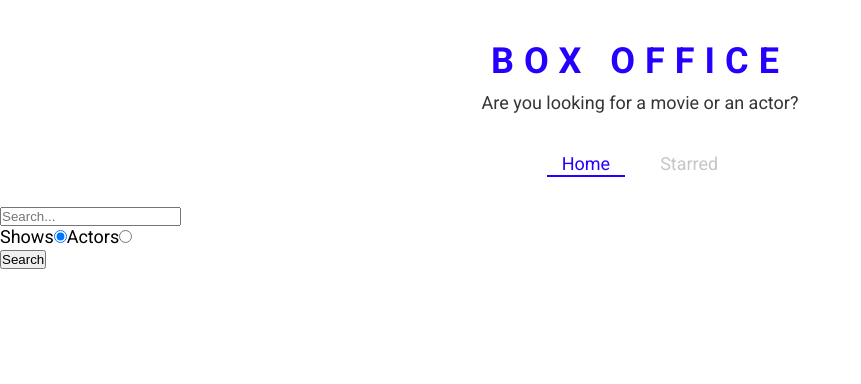
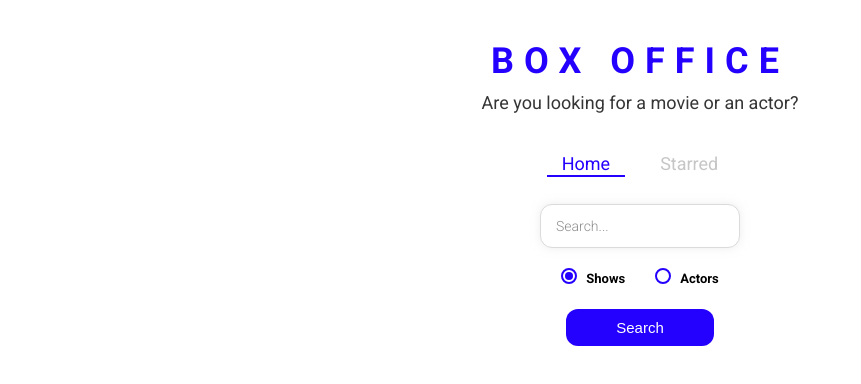
Before and after one commit to kwabena95/box-office, a React (Create React App) app: page / in a window 1280 px wide. Shown: the top 384 px of the page, without its empty margins (0-861 px from the left). Built offline with nearby package versions, Linux system fonts and the light colour scheme.

Commit message:
styled the entire app

```diff
--- /dev/null
+++ b/src/components/CustomRadio.js
@@ -0,0 +1,60 @@
+import styled from "styled-components";
+
+const RadioWrapper = styled.label`
+  display: block;
+  position: relative;
+  padding-left: 25px;
+  cursor: pointer;
+  font-size: 13px;
+  user-select: none;
+  font-weight: 700;
+  line-height: 1.65;
+  input {
+    position: absolute;
+    opacity: 0;
+    cursor: pointer;
+  }
+  span {
+    position: absolute;
+    top: 0;
+    left: 0;
+    height: 16px;
+    width: 16px;
+    background-color: #fff;
+    border: 2px solid ${({ theme }) => theme.mainColors.blue};
+    border-radius: 50%;
+  }
+  input:checked ~ span {
+    background-color: #fff;
+    border: 2px solid ${({ theme }) => theme.mainColors.blue};
+  }
+  span:after {
+    content: '';
+    position: absolute;
+    display: none;
+  }
+  input:checked ~ span:after {
+    display: block;
+  }
+  span:after {
+    top: 50%;
+    left: 50%;
+    width: 8px;
+    height: 8px;
+    transform: translate(-50%, -50%);
+    border-radius: 50%;
+    background: ${({ theme }) => theme.mainColors.blue};
+  }
+`;
+
+const CustomRadio = ({ label, ...restProps }) => {
+  return (
+    <RadioWrapper htmlFor={restProps.id}>
+      {label}
+      <input {...restProps} type="radio" />
+      <span />
+    </RadioWrapper>
+  );
+};
+
+export default CustomRadio
--- a/src/pages/Home.jsx
+++ b/src/pages/Home.jsx
@@ -4,7 +4,8 @@
 import ShowGrid from '../components/Show/ShowGrid';
 import ActorGrid from '../components/Actor/ActorGrid';
 import { useLastQuery } from '../misc/custom-hooks';
-
+import { SearchInput, RadioInputsWrapper, SearchButtonWrapper } from './style/Home.styled';
+import CustomRadio from '../components/CustomRadio';
 
 const Home = () => {
     const [searchInput, setSearchInput] = useLastQuery();
@@ -57,30 +58,38 @@
 
     return (
         <MainPageLayout>
-            <input type="text" onChange={onInputChange} onKeyDown={onKeyDown} value={searchInput} placeholder='Search...' />
-            <div>
-                <label htmlFor='shows-search'>
-                    Shows
-                    <input
-                        type="radio"
+            <SearchInput
+                type="text"
+                onChange={onInputChange}
+                onKeyDown={onKeyDown}
+                value={searchInput}
+                placeholder='Search...'
+            />
+            <RadioInputsWrapper>
+                <div>
+                    <CustomRadio
+                        label='Shows'
                         id='shows-search'
                         value='shows'
                         onChange={onRadioChange}
                         checked={isShowsSeach}
                     />
-                </label>
-                <label htmlFor='actors-search'>
-                    Actors
-                    <input
-                        type="radio"
+
+                </div>
+                <div>
+                    <CustomRadio
+                        label='Actors'
                         id='actors-search'
                         value='people'
                         onChange={onRadioChange}
                         checked={!isShowsSeach}
                     />
-                </label>
-            </div>
-            <button type='button' onClick={onSearch}>Search</button>
+                </div>
+
+            </RadioInputsWrapper>
+            <SearchButtonWrapper>
+                <button type='button' onClick={onSearch}>Search</button>
+            </SearchButtonWrapper>
             {renderResult()}
         </MainPageLayout>
     )
--- /dev/null
+++ b/src/pages/style/Home.styled.js
@@ -0,0 +1,49 @@
+import styled from "styled-components";
+
+export const SearchInput = styled.input`
+  display: block;
+  font-family: 'Roboto', sans-serif;
+  width: 200px;
+  margin: auto;
+  outline: none;
+  padding: 13px 15px;
+  border: 1px solid #dbdbdb;
+  box-shadow: 0px 0px 10px 0px rgba(219, 219, 219, 0.5);
+  font-size: 14px;
+  border-radius: 12px;
+  color: #8d8d8d;
+
+  &::placeholder {
+    font-weight: 300;
+    color: #8d8d8d;
+  }
+`;
+
+export const RadioInputsWrapper = styled.div`
+  display: flex;
+  justify-content: center;
+  margin: 20px 0;
+
+  div {
+    margin: 0 15px;
+  }
+`;
+
+export const SearchButtonWrapper = styled.div`
+  text-align: center;
+  margin-bottom: 35px;
+
+  button {
+    color: #fff;
+    background-color: ${({ theme }) => theme.mainColors.blue};
+    margin: auto;
+    padding: 10px 50px;
+    font-size: 15px;
+    border: none;
+    outline: none;
+    border-radius: 12px;
+    &:hover {
+      cursor: pointer;
+    }
+  }
+`;
```
